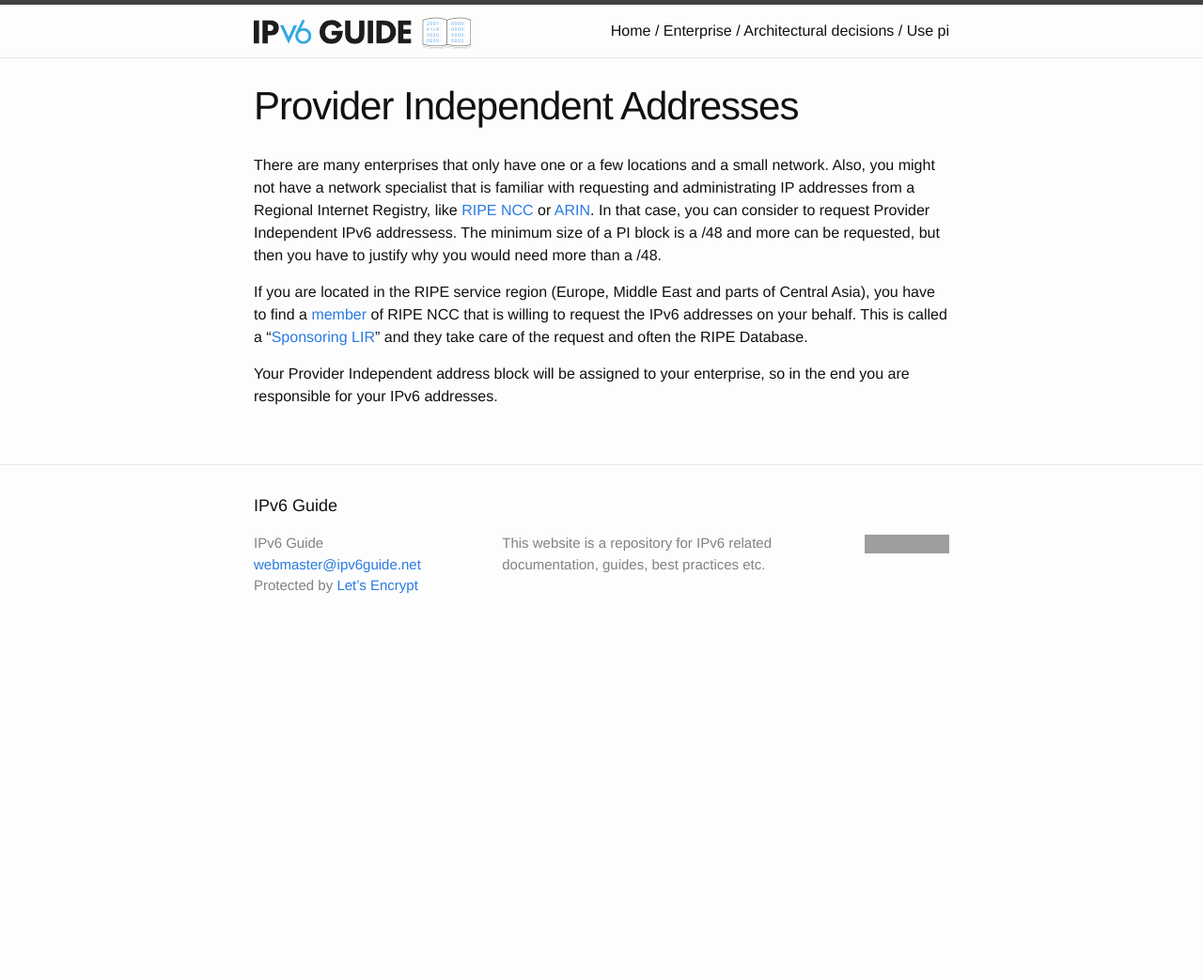
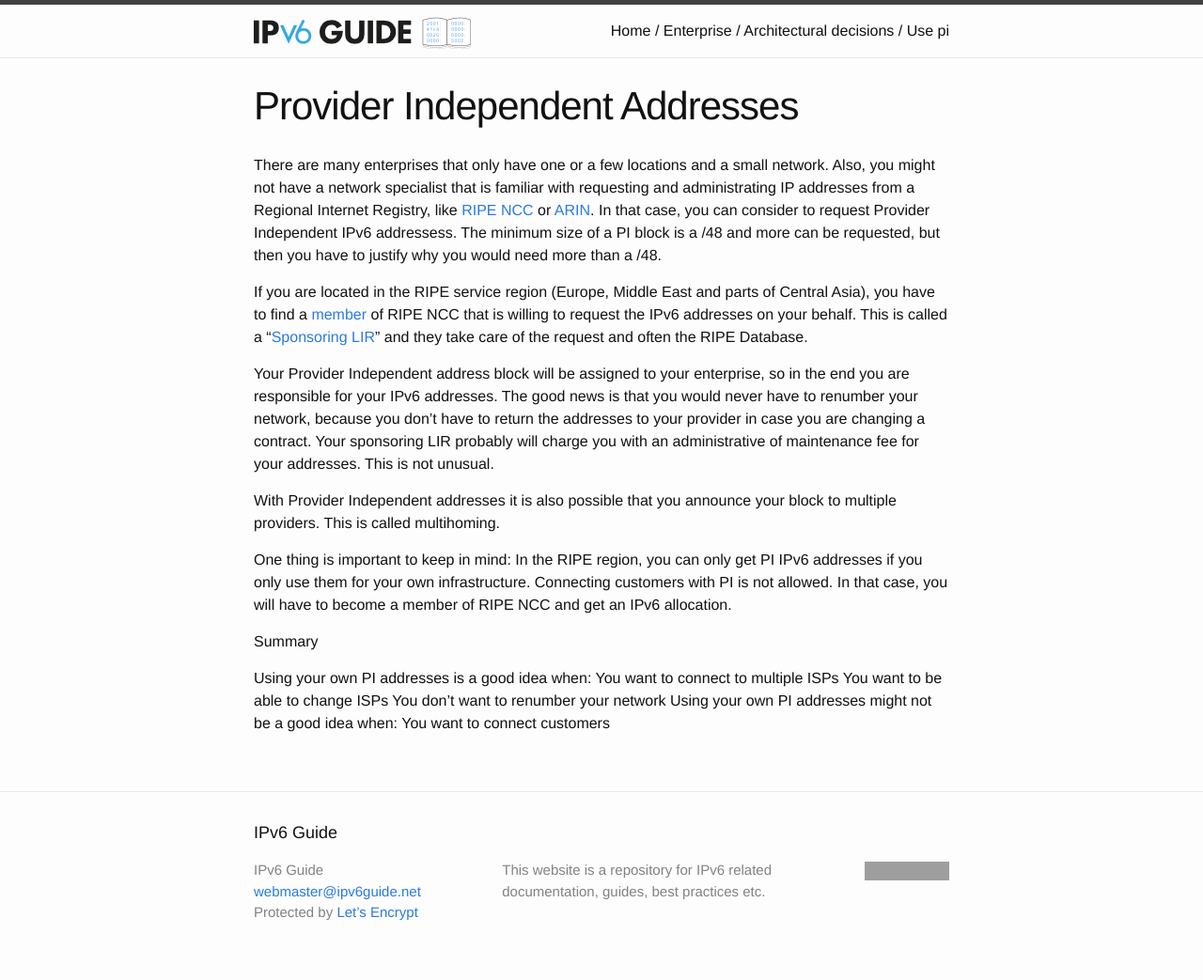
Before and after one commit to ipv6guide/ipv6guide.github.io, a Jekyll site: the page built from enterprise/architectural_decisions/use_PI.md, in a window 1280 px wide. Shown: the whole page at 94% size. Built offline with Jekyll 4.4.1, drawn with Linux system fonts in a browser that asks for light colours; before the commit the page ends 900 px from its top, so only the background shows below that; grey boxes are pictures that could not be loaded.

Commit message:
Update use_PI.md
changes

```diff
--- a/enterprise/architectural_decisions/use_PI.md
+++ b/enterprise/architectural_decisions/use_PI.md
@@ -13,3 +13,18 @@ of RIPE NCC that is willing to request the IPv6 addresses on your behalf. This i
 of the request and often the RIPE Database.
 
 Your Provider Independent address block will be assigned to your enterprise, so in the end you are responsible for your IPv6 addresses.
+The good news is that you would never have to renumber your network, because you don't have to return the addresses to your provider in case you are changing a contract.
+Your sponsoring LIR probably will charge you with an administrative of maintenance fee for your addresses. This is not unusual.
+
+With Provider Independent addresses it is also possible that you announce your block to multiple providers. This is called multihoming.
+
+One thing is important to keep in mind: In the RIPE region, you can only get PI IPv6 addresses if you only use them for your own infrastructure. Connecting customers with PI is not allowed. In that case, you will have to become a member of RIPE NCC and get an IPv6 allocation.
+
+Summary
+
+Using your own PI addresses is a good idea when:
+You want to connect to multiple ISPs
+You want to be able to change ISPs
+You don't want to renumber your network
+Using your own PI addresses might not be a good idea when:
+You want to connect customers
```
